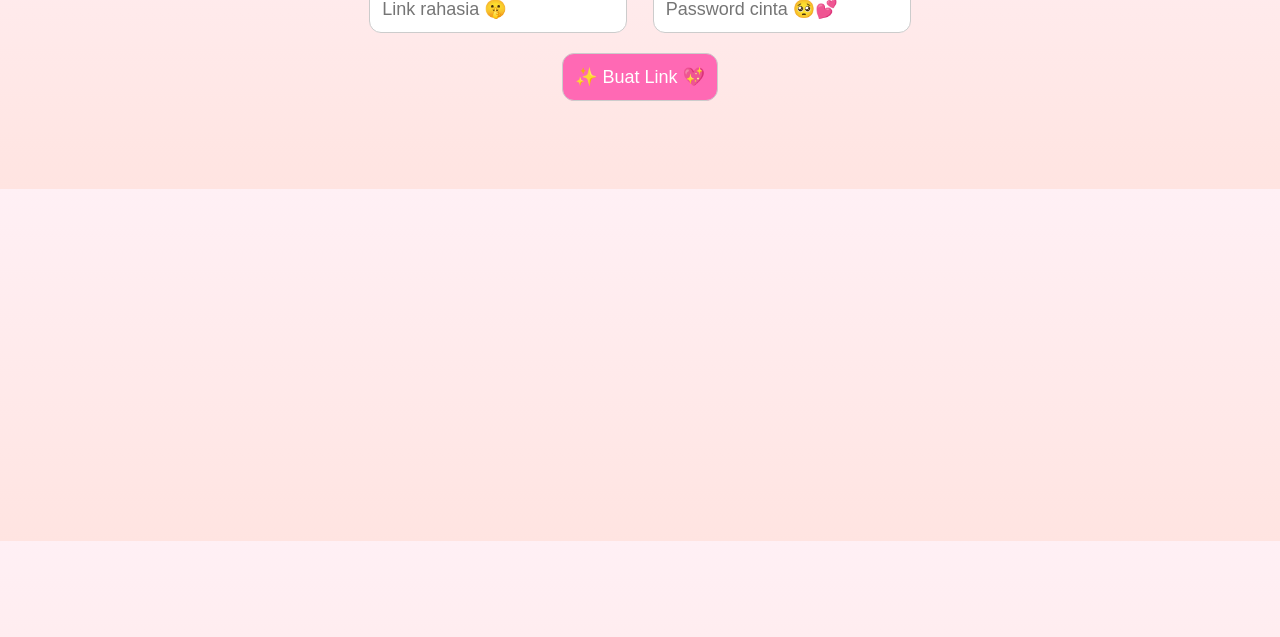
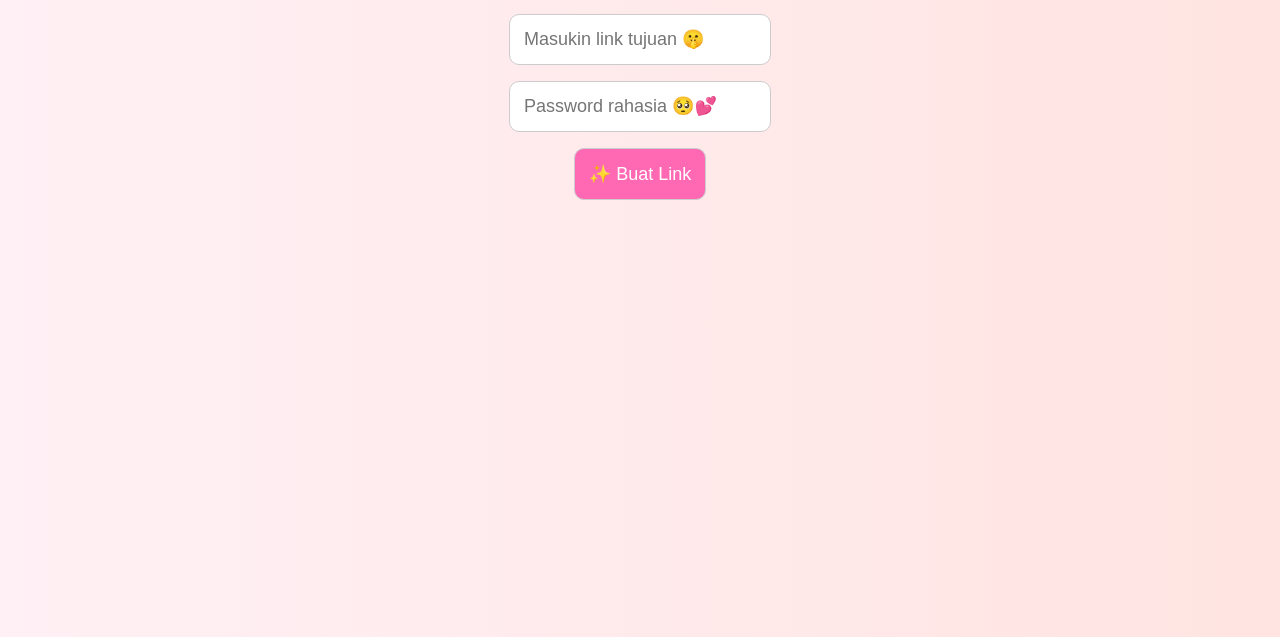
Before and after one commit to vortexa64/vortexa64.github.io, a plain HTML site: page index.html in a window 1280 px wide. Shown: the part 163-800 px from the top of the page. Drawn offline with Linux system fonts and the light colour scheme.

Commit message:
Update index.html

```diff
--- a/index.html
+++ b/index.html
@@ -2,20 +2,20 @@
 <html lang="en">
 <head>
   <meta charset="UTF-8">
-  <title>Generator Cinta 🤭💕</title>
+  <title>Buat Link Cinta 🤭💕</title>
   <style>
     body {
       font-family: "Comic Sans MS", cursive;
-      background: linear-gradient(#fff0f5, #ffe4e1);
+      background: linear-gradient(to right, #fff0f5, #ffe4e1);
       text-align: center;
-      padding: 50px;
+      padding: 80px 20px;
     }
     input, button {
-      padding: 12px;
+      padding: 14px;
       font-size: 18px;
-      border-radius: 12px;
+      border-radius: 10px;
       border: 1px solid #ccc;
-      margin: 10px;
+      margin: 8px;
     }
     button {
       background-color: #ff69b4;
@@ -25,31 +25,36 @@
       background-color: #ff1493;
     }
     #output {
-      margin-top: 20px;
-      font-size: 18px;
+      margin-top: 30px;
+      font-size: 16px;
+      word-wrap: break-word;
     }
   </style>
 </head>
 <body>
-  <h1>🔐 Buat Link Cinta yang Terkunci 💕</h1>
-  <input type="text" id="url" placeholder="Link rahasia 🤫" />
-  <input type="password" id="pass" placeholder="Password cinta 🥺💕" />
+  <h1>🔐 Bikin Link yang Bisa Dibuka Pakai Password 😚💕</h1>
+  <input type="text" id="url" placeholder="Masukin link tujuan 🤫">
   <br>
-  <button onclick="generate()">✨ Buat Link 💖</button>
+  <input type="password" id="pass" placeholder="Password rahasia 🥺💕">
+  <br>
+  <button onclick="generateLink()">✨ Buat Link</button>
+
   <div id="output"></div>
 
   <script>
-    function generate() {
+    function generateLink() {
       const url = encodeURIComponent(document.getElementById("url").value.trim());
-      const pass = encodeURIComponent(document.getElementById("pass").value.trim());
-      if (!url || !pass) {
-        alert("Isi dua-duanya ya sayang 🤭💕");
+      const key = encodeURIComponent(document.getElementById("pass").value.trim());
+
+      if (!url || !key) {
+        alert("Isi semua ya sayang 😖💕");
         return;
       }
-      const finalLink = `https://vortexa64.github.io/unlock.html?url=${url}&key=${pass}`;
+
+      const final = `https://vortexa64.github.io/unlock.html?url=${url}&key=${key}`;
       document.getElementById("output").innerHTML = `
-        <p>🎁 Ini link terkuncinya sayang~:</p>
-        <a href="${finalLink}" target="_blank">${finalLink}</a>
+        <p>Link khusus buat orang yang kamu cintai~ 💘</p>
+        <a href="${final}" target="_blank">${final}</a>
       `;
     }
   </script>
```
